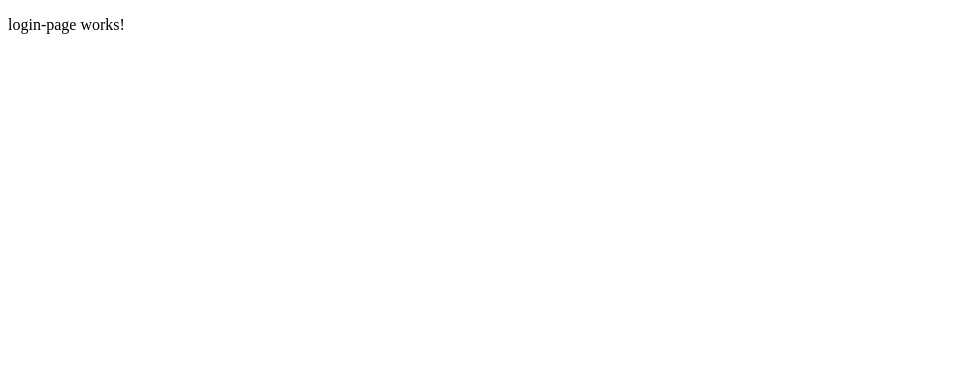
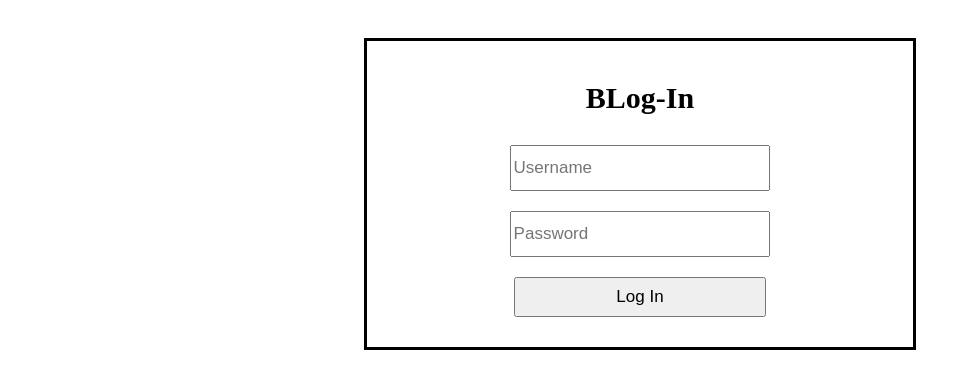
Before and after one commit to IvanFajardo/AngularTrainingBlog, an Angular app: page /login in a window 1280 px wide. Before the commit this address led to /. Shown: the top 388 px of the page, without its empty margins (0-971 px from the left). Built offline with nearby package versions, Linux system fonts and the light colour scheme; data requests are answered from the project's data file.

Commit message:
20210921AJF: Login Page Frontend and Functions

```diff
--- a/package.json
+++ b/package.json
@@ -6,7 +6,9 @@
     "start": "ng serve",
     "build": "ng build",
     "watch": "ng build --watch --configuration development",
-    "test": "ng test"
+    "test": "ng test",
+    "server": "json-server --watch db.json --port 5000"
+
   },
   "private": true,
   "dependencies": {
@@ -19,6 +21,7 @@
     "@angular/platform-browser-dynamic": "~12.2.0",
     "@angular/router": "~12.2.0",
     "bootstrap": "^3.3.7",
+    "json-server": "^0.16.3",
     "ngx-bootstrap": "^7.1.0",
     "rxjs": "~6.6.0",
     "tslib": "^2.3.0",
--- a/src/app/Main Components/login-page/login-page.component.css
+++ b/src/app/Main Components/login-page/login-page.component.css
@@ -0,0 +1,40 @@
+.login {
+  width: 100%;
+  justify-content: center;
+  align-items: center;
+  display: flex;
+}
+.account-login {
+  margin-top: 30px;
+  width: 40%;
+  padding: 20px;
+  border-style: solid;
+  border-color: black;
+}
+
+.account-login h1 {
+  font-size: 30px;
+  text-align: center;
+  color: black;
+  font-weight: bold;
+  border-radius: 5px;
+}
+
+.login-form {
+  background: #fff;
+  width: 100%;
+  text-align: center;
+  border-radius: 5px;
+}
+input {
+  width: 50%;
+  height: 40px;
+  margin: 10px;
+  font-size: 17px;
+}
+
+@media (max-width: 767px) {
+  .account-login {
+    width: 90%;
+  }
+}
--- a/src/app/Main Components/login-page/login-page.component.html
+++ b/src/app/Main Components/login-page/login-page.component.html
@@ -1 +1,25 @@
-<p>login-page works!</p>
+<div class="login">
+    <div class="account-login">
+       <h1>BLog-In</h1>
+       <form  [formGroup]="loginForm" class="login-form" (ngSubmit)="validateUser()">
+          <div class="form-group">
+             <input type="text" placeholder="Username" name = "username" formControlName="username" class="form-control">
+          </div>
+          <div *ngIf="username.invalid && (username.dirty || username.touched)" class="alert">
+            <div *ngIf="username.errors?.required" style="color: red;">
+            Username is required.
+            </div>
+         </div>
+
+          <div class="form-group">
+             <input type="password" placeholder="Password" name="password" formControlName="password"  class="form-control">
+          </div>
+          <div *ngIf="password.invalid && (password.dirty || password.touched)" class="alert">
+            <div *ngIf="password.errors?.required" style="color: red;">
+            Password is required.
+            </div>
+         </div>
+          <input type="submit" value="Log In" class="btn btn-block"/>
+       </form>
+    </div>
+</div>
--- a/src/app/Main Components/login-page/login-page.component.ts
+++ b/src/app/Main Components/login-page/login-page.component.ts
@@ -1,15 +1,59 @@
 import { Component, OnInit } from '@angular/core';
-
+import { UserService } from 'src/app/Services/user.service';
+import { User } from 'src/app/models/User';
+import {
+  FormControl,
+  FormGroup,
+  FormBuilder,
+  Validators,
+} from '@angular/forms';
 @Component({
   selector: 'app-login-page',
   templateUrl: './login-page.component.html',
-  styleUrls: ['./login-page.component.css']
+  styleUrls: ['./login-page.component.css'],
 })
 export class LoginPageComponent implements OnInit {
+  users: User[] = [];
+  validatePass: any;
+  userType!: any;
 
-  constructor() { }
+  loginForm: any;
+
+  constructor(
+    private formBuilder: FormBuilder,
+    private userService: UserService
+  ) {
+    this.loginForm = this.formBuilder.group({
+      username: ['', Validators.required],
+      password: ['', Validators.required],
+    });
+  }
+  get username() {
+    return this.loginForm.get('username');
+  }
+
+  get password() {
+    return this.loginForm.get('password');
+  }
 
   ngOnInit(): void {
+    this.userService.getUsers().subscribe((users) => (this.users = users));
   }
 
+  //Console log first since author and approver pages are not done yet
+  navigateTo(userType: string) {
+    console.log(userType);
+  }
+
+  validateUser() {
+    this.validatePass = this.users.find(
+      (x) => x.username === this.loginForm.value.username
+    )?.password;
+    if (this.validatePass == this.loginForm.value.password) {
+      this.userType = this.users.find(
+        (x) => x.username === this.loginForm.value.username
+      )?.userType;
+      this.navigateTo(this.userType);
+    }
+  }
 }
--- a/src/app/app.component.html
+++ b/src/app/app.component.html
@@ -1 +1 @@
-<app-login-page></app-login-page>
+<router-outlet></router-outlet>
--- /dev/null
+++ b/src/app/models/User.ts
@@ -0,0 +1,6 @@
+export interface User {
+  id?: number;
+  username: string;
+  password: string;
+  userType: string;
+}
```
Also changed, not shown: src/app/app.module.ts (+10 -2 lines), 1 other file (tests, documents, lock files or other folders).
